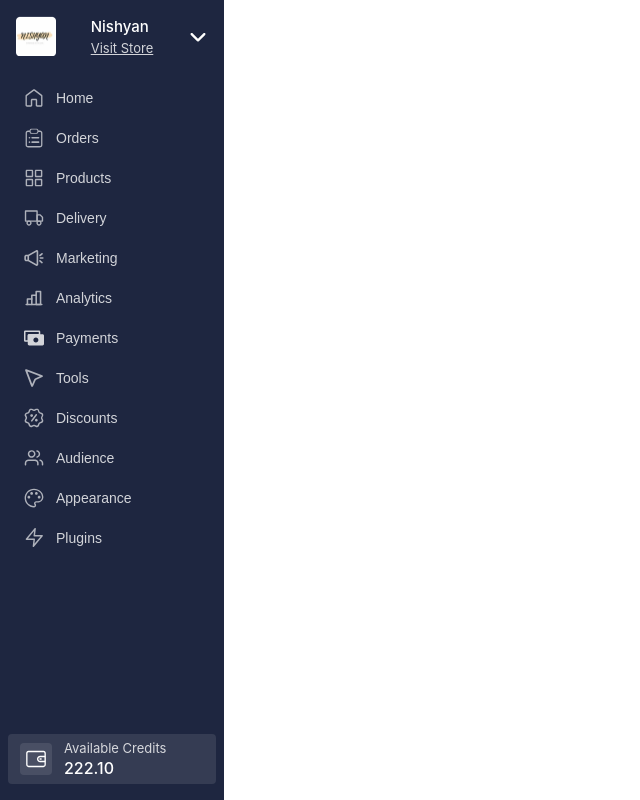
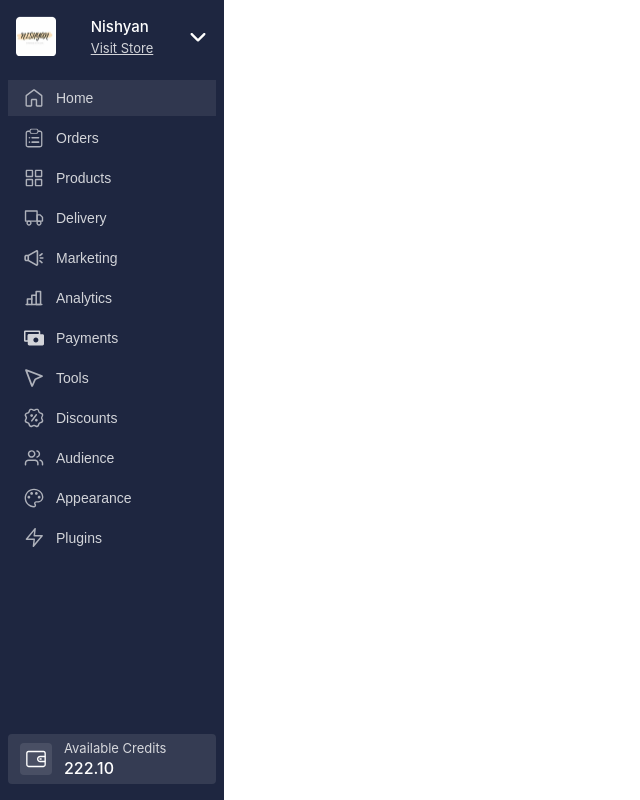
Before and after one commit to mritunjaysaha/dashboard, a React (Vite) app: page / in a window 1280 px wide. In both pictures the pointer is over the button "Home". Shown: the whole page, without its empty margins (0-640 px from the left). Built offline with nearby package versions, Linux system fonts and the light colour scheme.

Commit message:
style: added hover style for sidebar nav button

```diff
--- a/src/Components/SidebarNavButton/sidebarNavButton.module.scss
+++ b/src/Components/SidebarNavButton/sidebarNavButton.module.scss
@@ -19,4 +19,8 @@
         font-size: 1.4rem;
         font-weight: 500;
     }
+
+    &:hover {
+        background: rgba(255, 255, 255, 0.1);
+    }
 }
```
